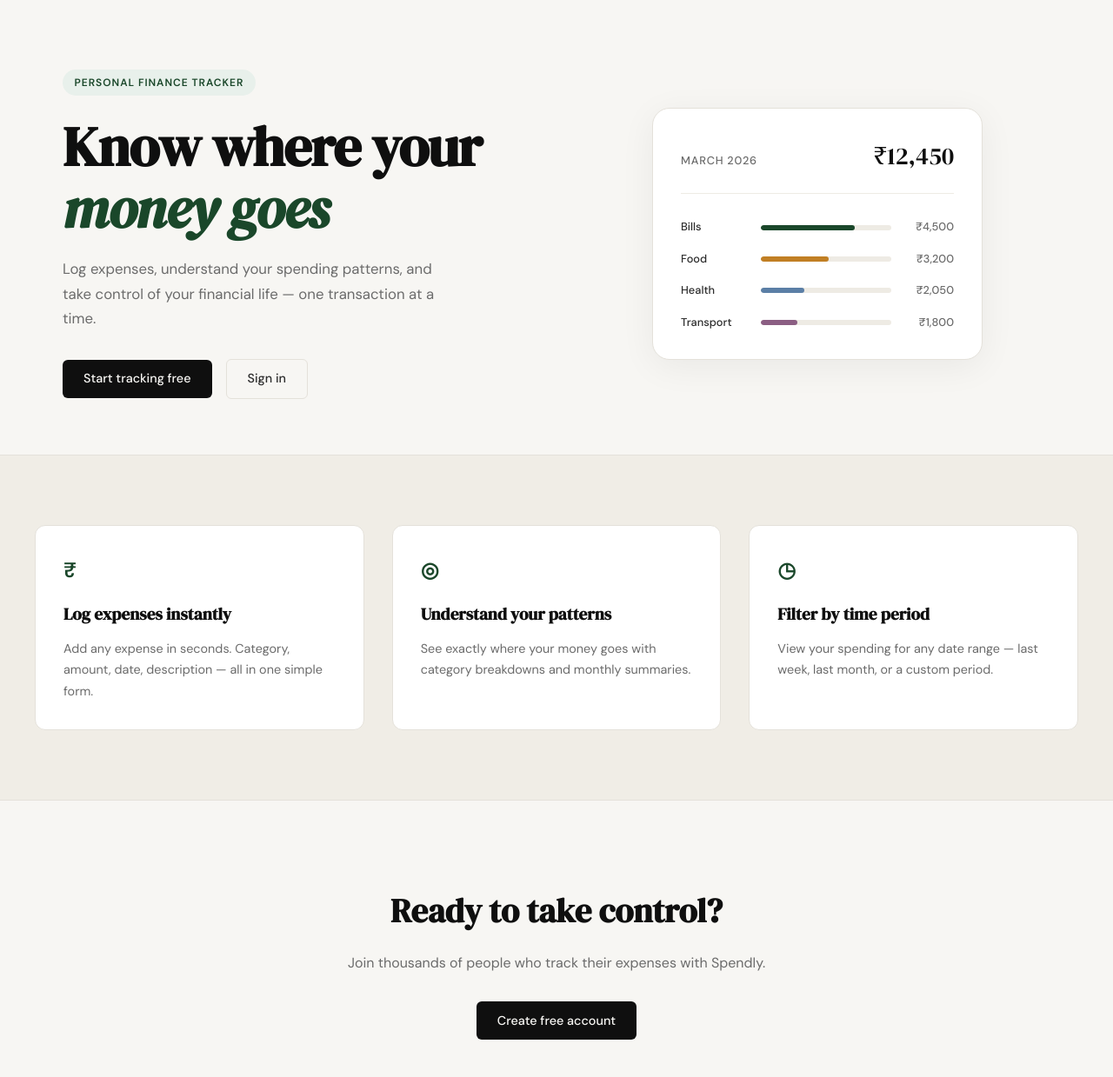
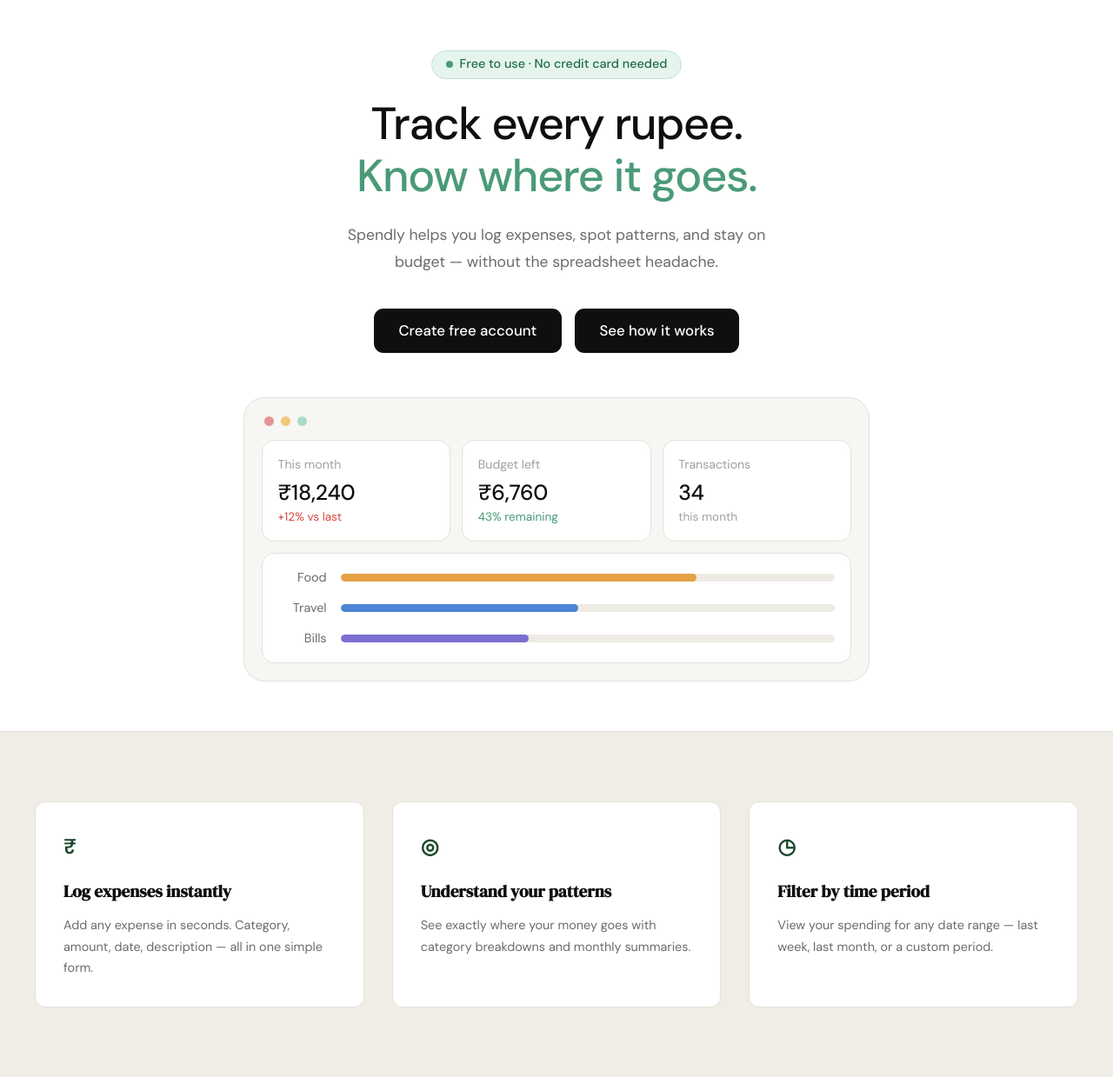
Before and after one commit to tuneerbhattacharya/spendly, a Flask app: page / in a window 1280 px wide. Shown: the part 61-1300 px from the top of the page at 87% size. Run offline with Flask 3, Linux system fonts and the light colour scheme.

Commit message:
landing: redesign hero section to match mockup
Co-Authored-By: Claude Sonnet 5.5 <noreply@anthropic.com>

```diff
--- /dev/null
+++ b/static/css/landing.css
@@ -0,0 +1,196 @@
+/* ------------------------------------------------------------------ */
+/* Landing hero                                                        */
+/* ------------------------------------------------------------------ */
+
+.hero-section {
+    --hero-green: #4a9a78;
+    --hero-green-ink: #1f6b4a;
+    --hero-green-bg: #e6f4ee;
+    --hero-green-line: #bfe3d2;
+    --hero-red: #d9453f;
+    --hero-bar-food: #e5a244;
+    --hero-bar-travel: #4a85d6;
+    --hero-bar-bills: #7b6fd0;
+
+    background: var(--paper-card);
+    padding: 3.6rem 2rem 3.6rem;
+    text-align: center;
+}
+
+.hero-section-inner {
+    max-width: 720px;
+    margin: 0 auto;
+}
+
+.hero-pill {
+    display: inline-flex;
+    align-items: center;
+    gap: 0.5rem;
+    background: var(--hero-green-bg);
+    color: var(--hero-green-ink);
+    border: 1px solid var(--hero-green-line);
+    border-radius: 999px;
+    padding: 0.3rem 1rem;
+    font-size: 0.9rem;
+    font-weight: 500;
+    line-height: 1.5;
+}
+
+.hero-pill-dot {
+    width: 8px;
+    height: 8px;
+    border-radius: 50%;
+    background: var(--hero-green);
+}
+
+.hero-heading {
+    font-family: var(--font-body);
+    font-size: clamp(2.25rem, 6vw, 3.25rem);
+    font-weight: 500;
+    line-height: 1.15;
+    letter-spacing: -0.025em;
+    color: var(--ink);
+    margin: 1.4rem 0 1.4rem;
+}
+
+.hero-heading span {
+    display: block;
+    color: var(--hero-green);
+}
+
+.hero-lead {
+    font-size: 1.1rem;
+    line-height: 1.75;
+    color: var(--ink-muted);
+    max-width: 520px;
+    margin: 0 auto 2.4rem;
+}
+
+.hero-cta {
+    display: flex;
+    justify-content: center;
+    flex-wrap: wrap;
+    gap: 0.9rem;
+    margin-bottom: 3.2rem;
+}
+
+.hero-btn {
+    display: inline-block;
+    background: var(--ink);
+    color: #fff;
+    padding: 0.75rem 1.8rem;
+    border-radius: 11px;
+    font-family: var(--font-body);
+    font-size: 1.05rem;
+    font-weight: 500;
+    transition: background 0.2s;
+}
+
+.hero-btn:hover { background: var(--accent); }
+
+/* Dashboard preview ------------------------------------------------- */
+
+.hero-dash {
+    background: var(--paper);
+    border: 1px solid var(--border);
+    border-radius: 24px;
+    padding: 1.2rem 1.25rem 1.25rem;
+    text-align: left;
+}
+
+.hero-dash-dots {
+    display: flex;
+    gap: 0.5rem;
+    margin: 0.1rem 0 1rem 0.2rem;
+}
+
+.hero-dash-dots i {
+    width: 11px;
+    height: 11px;
+    border-radius: 50%;
+}
+
+.hero-dash-dots i:nth-child(1) { background: #e29494; }
+.hero-dash-dots i:nth-child(2) { background: #f0c97a; }
+.hero-dash-dots i:nth-child(3) { background: #a8dcc8; }
+
+.hero-dash-stats {
+    display: grid;
+    grid-template-columns: repeat(3, 1fr);
+    gap: 0.8rem;
+    margin-bottom: 0.8rem;
+}
+
+.hero-dash-stat,
+.hero-dash-bars {
+    background: var(--paper-card);
+    border: 1px solid var(--border);
+    border-radius: 14px;
+}
+
+.hero-dash-stat { padding: 1rem 1.1rem; }
+
+.hero-dash-label {
+    font-size: 0.88rem;
+    color: var(--ink-faint);
+    margin-bottom: 0.35rem;
+}
+
+.hero-dash-value {
+    font-size: 1.55rem;
+    font-weight: 500;
+    line-height: 1.25;
+    color: var(--ink);
+    letter-spacing: -0.01em;
+}
+
+.hero-dash-note {
+    font-size: 0.85rem;
+    color: var(--ink-faint);
+    margin-top: 0.15rem;
+}
+
+.hero-dash-note.is-up { color: var(--hero-red); }
+.hero-dash-note.is-ok { color: var(--hero-green); }
+
+.hero-dash-bars {
+    padding: 0.75rem 1.1rem;
+    display: flex;
+    flex-direction: column;
+    gap: 0.3rem;
+}
+
+.hero-dash-row {
+    display: grid;
+    grid-template-columns: 56px 1fr;
+    align-items: center;
+    gap: 1rem;
+    min-height: 1.9rem;
+}
+
+.hero-dash-cat {
+    font-size: 0.9rem;
+    color: var(--ink-muted);
+    text-align: right;
+}
+
+.hero-dash-track {
+    height: 9px;
+    background: var(--border-soft);
+    border-radius: 999px;
+    overflow: hidden;
+}
+
+.hero-dash-fill {
+    height: 100%;
+    border-radius: 999px;
+}
+
+.hero-dash-fill.is-food { background: var(--hero-bar-food); }
+.hero-dash-fill.is-travel { background: var(--hero-bar-travel); }
+.hero-dash-fill.is-bills { background: var(--hero-bar-bills); }
+
+@media (max-width: 600px) {
+    .hero-section { padding: 2.5rem 1rem 2.5rem; }
+    .hero-dash-stats { grid-template-columns: 1fr; }
+}
--- a/templates/landing.html
+++ b/templates/landing.html
@@ -2,59 +2,61 @@
 
 {% block title %}Spendly — Track Every Rupee{% endblock %}
 
+{% block head %}
+<link rel="stylesheet" href="{{ url_for('static', filename='css/landing.css') }}">
+{% endblock %}
+
 {% block content %}
 
-<section class="hero">
-    <div class="hero-inner">
-        <div class="hero-badge">Personal Finance Tracker</div>
-        <h1 class="hero-title">
-            Know where your<br>
-            <em>money goes</em>
+<section class="hero-section">
+    <div class="hero-section-inner">
+        <div class="hero-pill">
+            <span class="hero-pill-dot"></span>
+            Free to use · No credit card needed
+        </div>
+        <h1 class="hero-heading">
+            Track every rupee.
+            <span>Know where it goes.</span>
         </h1>
-        <p class="hero-subtitle">
-            Log expenses, understand your spending patterns,
-            and take control of your financial life —
-            one transaction at a time.
+        <p class="hero-lead">
+            Spendly helps you log expenses, spot patterns, and stay
+            on budget — without the spreadsheet headache.
         </p>
-        <div class="hero-actions">
-            <a href="{{ url_for('register') }}" class="btn-primary">Start tracking free</a>
-            <a href="{{ url_for('login') }}" class="btn-ghost">Sign in</a>
+        <div class="hero-cta">
+            <a href="{{ url_for('register') }}" class="hero-btn">Create free account</a>
+            <a href="#features" class="hero-btn">See how it works</a>
         </div>
-    </div>
-    <div class="hero-visual">
-        <div class="mock-card">
-            <div class="mock-card-header">
-                <span class="mock-label">March 2026</span>
-                <span class="mock-total">₹12,450</span>
+        <div class="hero-dash">
+            <div class="hero-dash-dots"><i></i><i></i><i></i></div>
+            <div class="hero-dash-stats">
+                <div class="hero-dash-stat">
+                    <div class="hero-dash-label">This month</div>
+                    <div class="hero-dash-value">₹18,240</div>
+                    <div class="hero-dash-note is-up">+12% vs last</div>
+                </div>
+                <div class="hero-dash-stat">
+                    <div class="hero-dash-label">Budget left</div>
+                    <div class="hero-dash-value">₹6,760</div>
+                    <div class="hero-dash-note is-ok">43% remaining</div>
+                </div>
+                <div class="hero-dash-stat">
+                    <div class="hero-dash-label">Transactions</div>
+                    <div class="hero-dash-value">34</div>
+                    <div class="hero-dash-note">this month</div>
+                </div>
             </div>
-            <div class="mock-bars">
-                <div class="mock-bar-row">
-                    <span class="mock-cat">Bills</span>
-                    <div class="mock-bar-track">
-                        <div class="mock-bar" style="width: 72%"></div>
-                    </div>
-                    <span class="mock-amt">₹4,500</span>
+            <div class="hero-dash-bars">
+                <div class="hero-dash-row">
+                    <span class="hero-dash-cat">Food</span>
+                    <div class="hero-dash-track"><div class="hero-dash-fill is-food" style="width: 72%"></div></div>
                 </div>
-                <div class="mock-bar-row">
-                    <span class="mock-cat">Food</span>
-                    <div class="mock-bar-track">
-                        <div class="mock-bar mock-bar-2" style="width: 52%"></div>
-                    </div>
-                    <span class="mock-amt">₹3,200</span>
+                <div class="hero-dash-row">
+                    <span class="hero-dash-cat">Travel</span>
+                    <div class="hero-dash-track"><div class="hero-dash-fill is-travel" style="width: 48%"></div></div>
                 </div>
-                <div class="mock-bar-row">
-                    <span class="mock-cat">Health</span>
-                    <div class="mock-bar-track">
-                        <div class="mock-bar mock-bar-3" style="width: 33%"></div>
-                    </div>
-                    <span class="mock-amt">₹2,050</span>
-                </div>
-                <div class="mock-bar-row">
-                    <span class="mock-cat">Transport</span>
-                    <div class="mock-bar-track">
-                        <div class="mock-bar mock-bar-4" style="width: 28%"></div>
-                    </div>
-                    <span class="mock-amt">₹1,800</span>
+                <div class="hero-dash-row">
+                    <span class="hero-dash-cat">Bills</span>
+                    <div class="hero-dash-track"><div class="hero-dash-fill is-bills" style="width: 38%"></div></div>
                 </div>
             </div>
         </div>
```
Also changed, not shown: Hero Image.png (added), static/images/hero-image.png (added).
